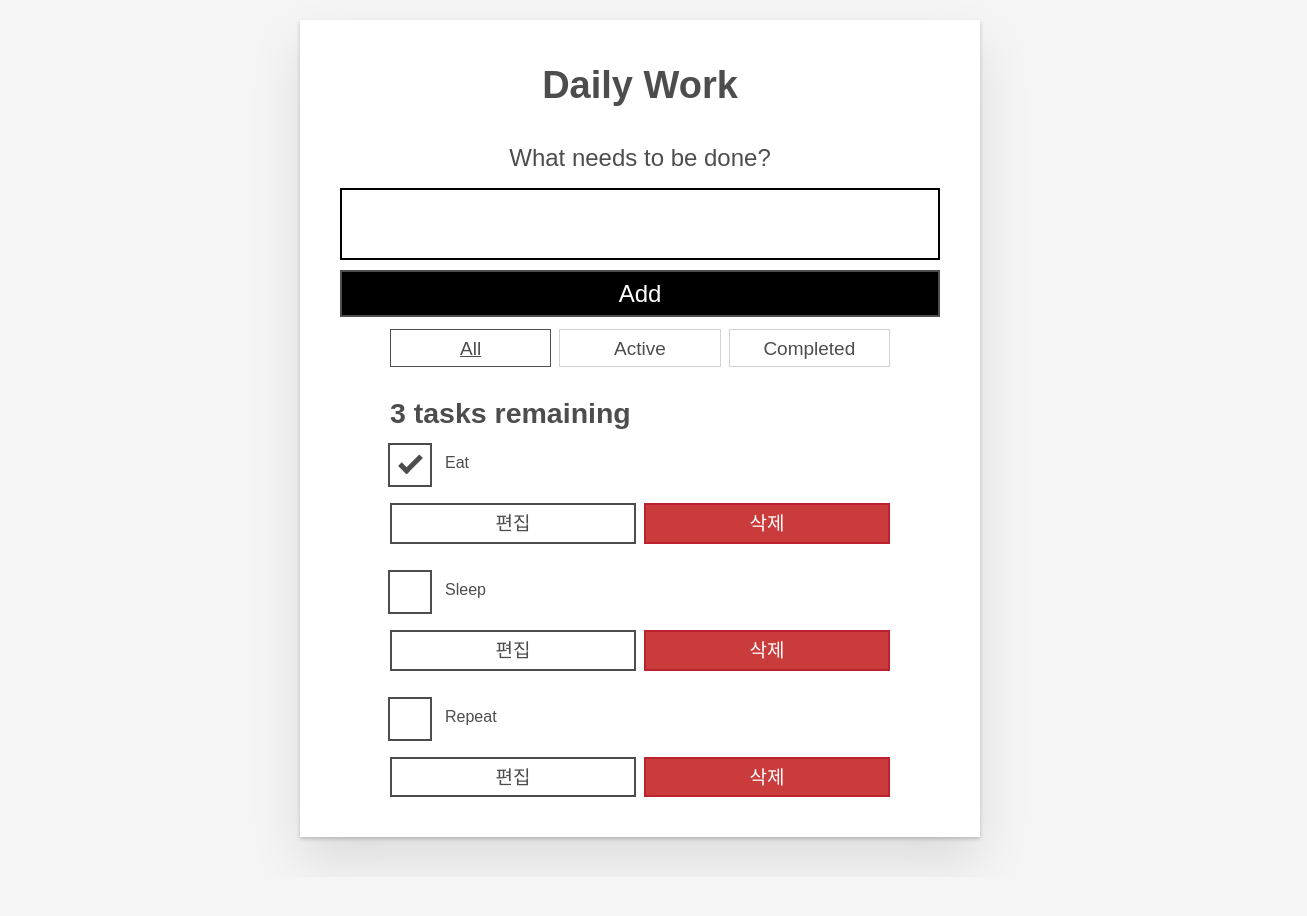
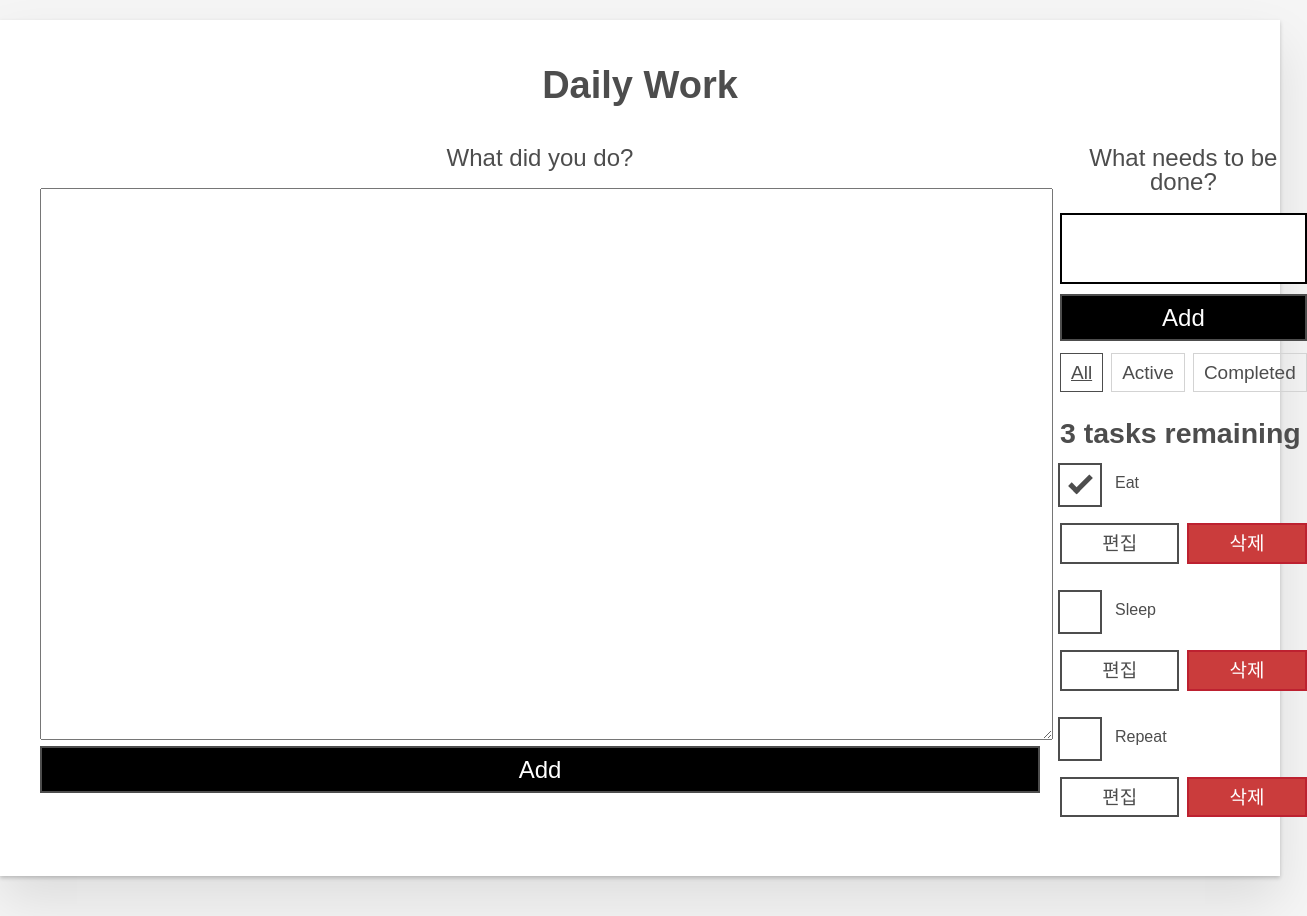
Before and after one commit to Min-KyungHwan/min-todo-react, a React (Create React App) app: page / in a window 1280 px wide. Shown: the whole page, 1307 px wide, since content can reach past the window. Before the commit the page ends 877 px from the top, so only its background shows below. Built offline with nearby package versions, Linux system fonts and the light colour scheme.

Commit message:
일과 기능 관련 화면 추가

```diff
--- a/src/App.js
+++ b/src/App.js
@@ -1,8 +1,17 @@
-import { useState } from "react";
+import { useState, useRef, useEffect  } from "react";
 import { nanoid } from "nanoid";
 import Form from "./components/Form";
+import FormTextarea from "./components/FormTextarea";
 import FilterButton from "./components/FilterButton";
 import Todo from "./components/Todo";
+
+function usePrevious(value) {
+  const ref = useRef();
+  useEffect(() => {
+    ref.current = value;
+  });
+  return ref.current;
+}
 
 //All 필터는 모든 할 일을 표시하므로, 모든 할 일에 대해 true를 반환합니다.
 //Active 필터는 completed 속성이 false인 할 일을 표시합니다.
@@ -79,14 +88,32 @@ function App(props) {
   const tasksNoun = taskList.length != 1 ? "tasks" : "task";
   const headingText = `${taskList.length} ${tasksNoun} remaining`;
 
+  const listHeadingRef = useRef(null);
+  const prevTaskLength = usePrevious(tasks.length);
+
+  useEffect(() => {
+    if(tasks.length - prevTaskLength === -1){
+      listHeadingRef.current.focus();
+    }
+  }, [tasks.length, prevTaskLength]);
+
   return (
     <div className="todoapp stack-large">
       <h1>Daily Work</h1>
+      <div class="flex-container">
+      <div id="min1" style={{width: '1000px'}}>
+      <FormTextarea />
+      </div>
+
+
+      <div id="min2" style={{width: '500px'}}>
       <Form addTask={addTask} />
       <div className="filters btn-group stack-exception">
         {filterList}
       </div>
-      <h2 id="list-heading">{headingText}</h2>
+      <h2 id="list-heading" tabIndex="-1" ref={listHeadingRef}>
+        {headingText}
+      </h2>
       <ul
         role="list"
         className="todo-list stack-large stack-exception"
@@ -94,6 +121,12 @@ function App(props) {
       >
         {taskList}
       </ul>
+      </div>
+
+
+
+
+      </div>
     </div>
   );
 }
--- /dev/null
+++ b/src/components/FormTextarea.js
@@ -0,0 +1,22 @@
+function FormTextarea() {
+  return (
+    <form>
+      <h2 className="label-wrapper">
+        <label htmlFor="new-todo-input" className="label__lg">
+        What did you do?
+        </label>
+      </h2>
+      <textarea
+        name="text"
+        cols="90"
+        rows="25"
+        // audotComplete="off"
+      />
+      <button type="submit" className="btn btn__primary btn__lg">
+        Add
+      </button>
+    </form>
+  );
+}
+
+export default FormTextarea;
--- a/src/components/Todo.js
+++ b/src/components/Todo.js
@@ -1,8 +1,18 @@
-import { useRef, useState } from "react";
+import { useEffect, useRef, useState } from "react";
+
+function usePrevious(value) {
+  const ref = useRef();
+  useEffect(() => {
+    ref.current = value;
+  });
+  return ref.current;
+}
 
 function Todo(props) {
   const [isEditing, setEditing] = useState(false);
   const [newName, setNewName] = useState("");
+
+  const wasEditing = usePrevious(isEditing);
 
   const editFieldRef = useRef(null);
   const editButtonRef = useRef(null);
@@ -77,6 +87,15 @@ function Todo(props) {
     </div>
   );
 
+  useEffect(() => {
+    if (!wasEditing && isEditing) {
+      editFieldRef.current.focus();
+    }
+    if (wasEditing && !isEditing) {
+      editButtonRef.current.focus();
+    }
+  }, [wasEditing, isEditing]);
+
   return <li className="todo">{isEditing ? editingTemplate : viewTemplate}</li>;
 }
 
--- a/src/index.css
+++ b/src/index.css
@@ -55,7 +55,7 @@ input[type="text"] {
 }
 body {
   width: 100%;
-  max-width: 68rem;
+  max-width: 136rem;
   margin: 0 auto;
   font:
     1.6rem/1.25 Arial,
@@ -155,6 +155,8 @@ body {
   box-shadow:
     0 2px 4px 0 rgba(0, 0, 0, 0.2),
     0 2.5rem 5rem 0 rgba(0, 0, 0, 0.1);
+  /* transform: scale(2);
+  transform-origin: top left; */
 }
 @media screen and (min-width: 550px) {
   .todoapp {
@@ -162,9 +164,9 @@ body {
   }
 }
 .todoapp > * {
-  max-width: 50rem;
+  /* max-width: 50rem;
   margin-left: auto;
-  margin-right: auto;
+  margin-right: auto; */
 }
 .todoapp > form {
   max-width: 100%;
@@ -294,3 +296,10 @@ body {
 .c-cb > input[type="checkbox"]:checked + label::after {
   opacity: 1;
 }
+
+
+        /* Flexbox styles for horizontal layout */
+        .flex-container {
+            display: flex;
+            gap: 2rem; /* Optional: adds space between the two divs */
+        }
```
